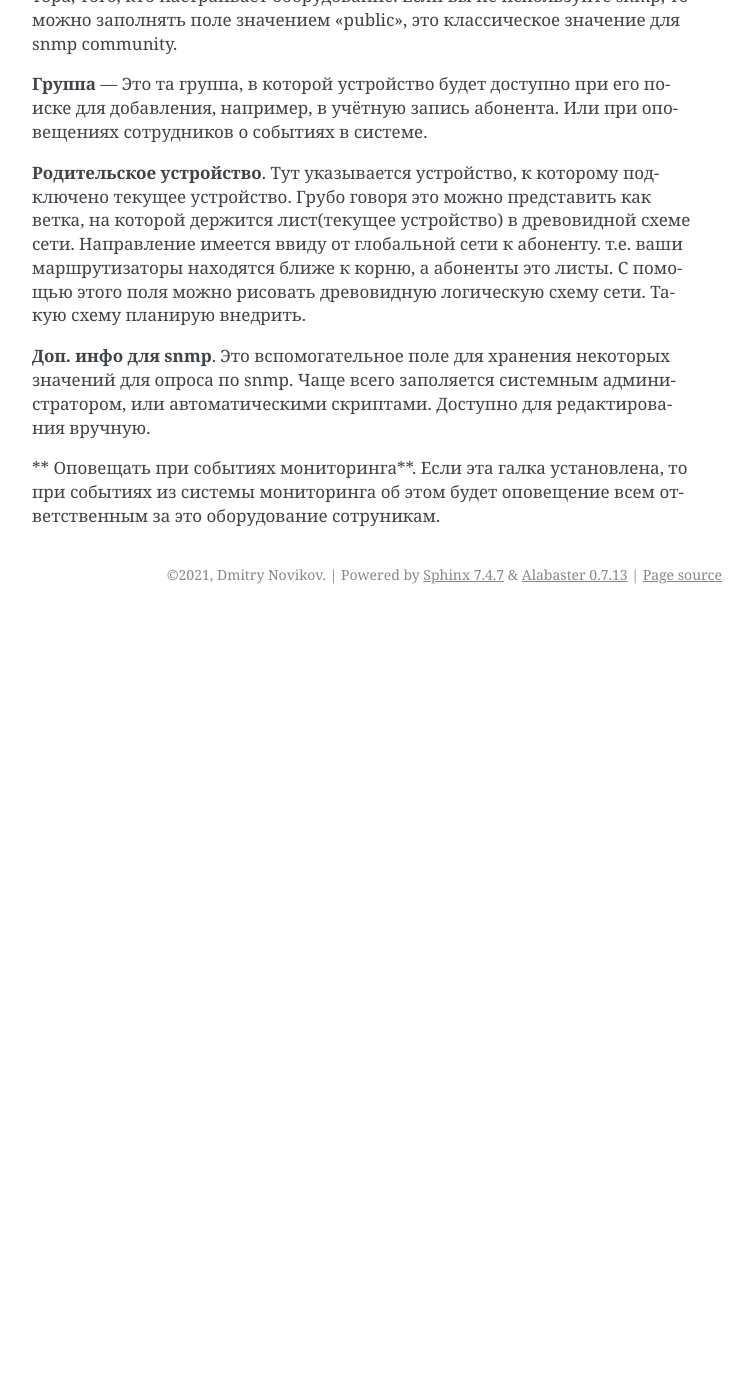
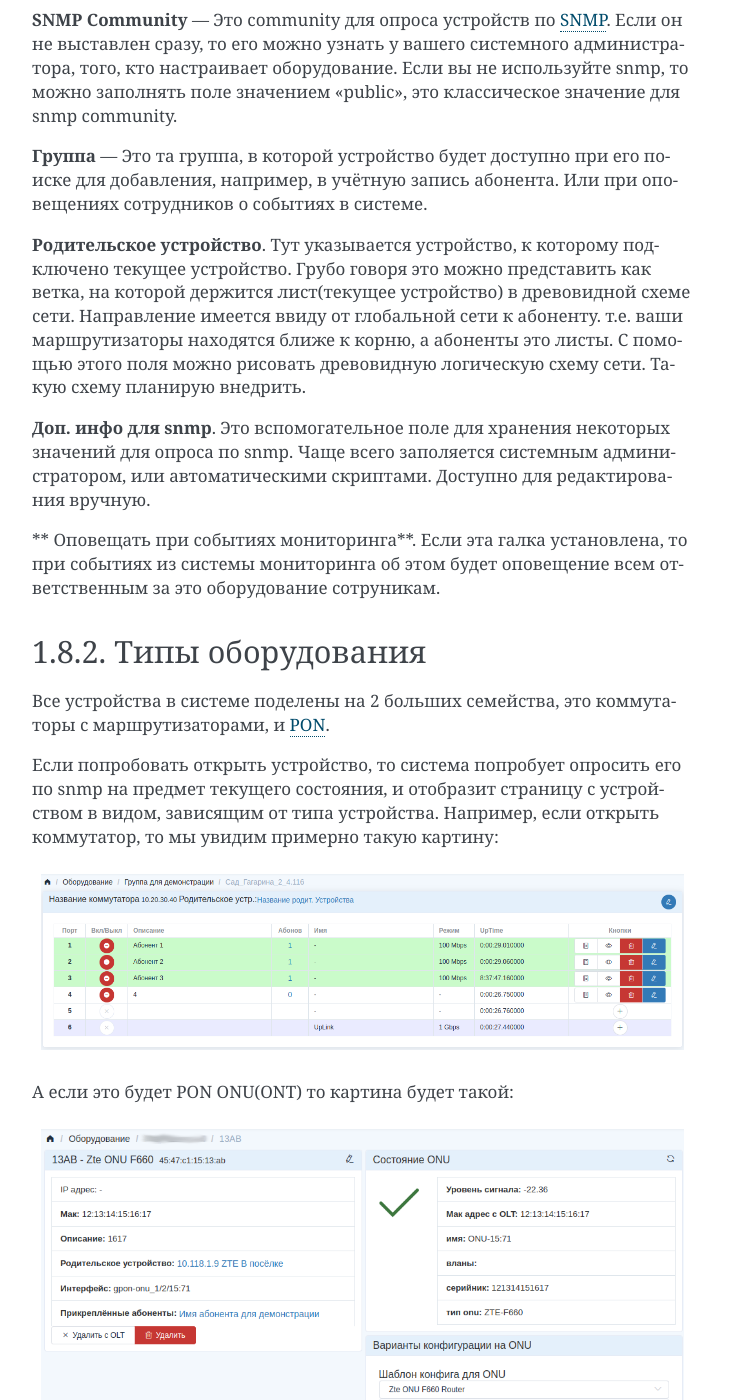
Before and after one commit to nerosketch/djing2, a Sphinx documentation site: the page built from docs/user_instructions/devices/index.rst, in a window 1280 px wide and 1400 px high, scrolled down 1224 px. Shown: the whole window, without its empty margins (388-1140 px from the left). Built offline with Sphinx 7.4.7, drawn with Linux system fonts in a browser that asks for light colours; pages that are not in the unit, such as notebooks, are missing from menus; before the commit the page ends 1838 px from its top, so only the background shows below that; some of the changed text lies outside the part shown.

Commit message:
new info about devices

```diff
--- a/docs/user_instructions/devices/index.rst
+++ b/docs/user_instructions/devices/index.rst
@@ -6,6 +6,10 @@
     и нельзя ничего добавить. Это список групп абонентов, его можно
     создать в разделе *Группы*. В :doc:`принципах <../../principles>`
     описан этот момент.
+
+
+Добавление нового устройства.
+------------------------------
 
 Открыв список оборудования в какой нибудь группе, можно увидеть список
 созданных устройств, или создать новое.
@@ -45,3 +49,45 @@
 ** Оповещать при событиях мониторинга**. Если эта галка установлена, то при
 событиях из системы мониторинга об этом будет оповещение всем ответственным
 за это оборудование сотруникам.
+
+
+Типы оборудования
+--------------------
+Все устройства в системе поделены на 2 больших семейства, это коммутаторы
+с маршрутизаторами, и `PON <https://ru.wikipedia.org/wiki/PON>`_.
+
+Если попробовать открыть устройство, то система попробует опросить
+его по snmp на предмет текущего состояния, и отобразит страницу с устройством
+в видом, зависящим от типа устройства. Например, если открыть коммутатор,
+то мы увидим примерно такую картину:
+
+.. figure:: ../../assets/device_switch.png
+    :align: center
+    :alt: device_switch.png
+
+А если это будет PON ONU(ONT) то картина будет такой:
+
+.. figure:: ../../assets/device_onu.png
+    :align: center
+    :alt: device_onu.png
+
+Страница с PON GPON OLT, на примере ZTE C320, будет выглядеть примерно так:
+
+.. figure:: ../../assets/device_olt_ztec320.png
+    :align: left
+    :alt: device_olt_ztec320.png
+
+Поддерживаемые типы оборудования:
+---------------------------------
+* `Dlink DGS-1100-10/ME <https://dlink.ru/ru/products/1/1976.html>`_
+* `Dlink DGS-3120-24SC <https://dlink.ru/ru/products/1/1365.html>`_
+* `Dlink DGS-1100-06/ME <https://dlink.ru/ru/products/1/2048.html>`_
+* `Dlink DGS-3627G <https://dlink.ru/ru/products/1/658.html>`_
+* `Eltex MES <https://eltex-co.ru/catalog/aggregation/>`_
+* `Huawei S2300 series <https://support.huawei.com/enterprise/en/switches/s2300-pid-16561>`_
+* `Huawei S5300 LI AC <http://huawei-russia.ru/huawei-switches/huawei-switch-s5300-series/ls-s5306tp-li-ac-huawei-quidway-s5300-switch>`_
+* :download:`BDCOM P3310C <../../assets/bdcom_p3310c.png>`
+* :download:`EPON ONU Fora <../../assets/onu-fora-na-1001d.jpg>`
+* :download:`OLT ZTE C320 <../../assets/zte_c320.jpeg>`
+* :download:`GPON ONU ZTE F660 <../../assets/zte_f660.jpg>`
+* :download:`GPON ONU ZTE F601 <../../assets/zte-f601-gpon-onu.jpg>`
```
Also changed, not shown: docs/assets/bdcom_p3310c.png (added), docs/assets/device_olt_ztec320.png (added), docs/assets/device_onu.png, docs/assets/onu-fora-na-1001d.jpg (added), docs/assets/zte-f601-gpon-onu.jpg (added), docs/assets/zte_c320.jpeg (added), docs/assets/zte_f660.jpg (added).
